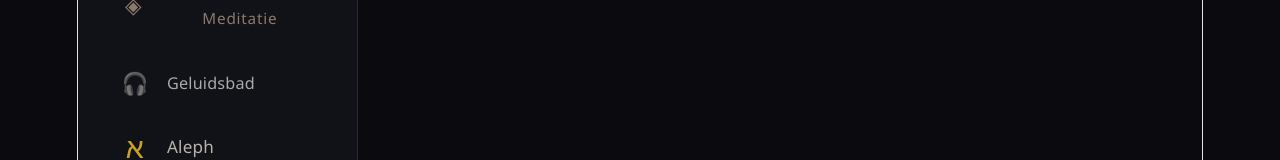
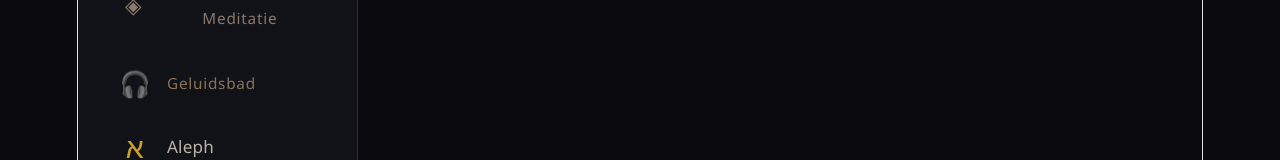
Before and after one commit to KoningWouter/Crystal, a React (Vite) app: page / in a window 1280 px wide. Shown: the part 322-482 px from the top of the page. Built offline with nearby package versions, Linux system fonts and the light colour scheme; no server answers.

Commit message:
SoundBath: match sidebar icon/name styling with other tabs

```diff
--- a/src/App.css
+++ b/src/App.css
@@ -312,8 +312,8 @@ html {
 }
 
 .soundbath-icon {
-  font-size: 1.2rem;
-  color: #8b7a6b;
+  font-size: 1.4rem;
+  color: #8b7355;
   width: 32px;
   text-align: center;
 }
@@ -323,9 +323,9 @@ html {
 }
 
 .soundbath-name {
-  font-size: 0.9rem;
-  color: #aaa;
-  font-weight: 500;
+  font-size: 0.85rem;
+  color: #8b7355;
+  letter-spacing: 0.05em;
 }
 
 .soundbath-link.active .soundbath-name {
```
